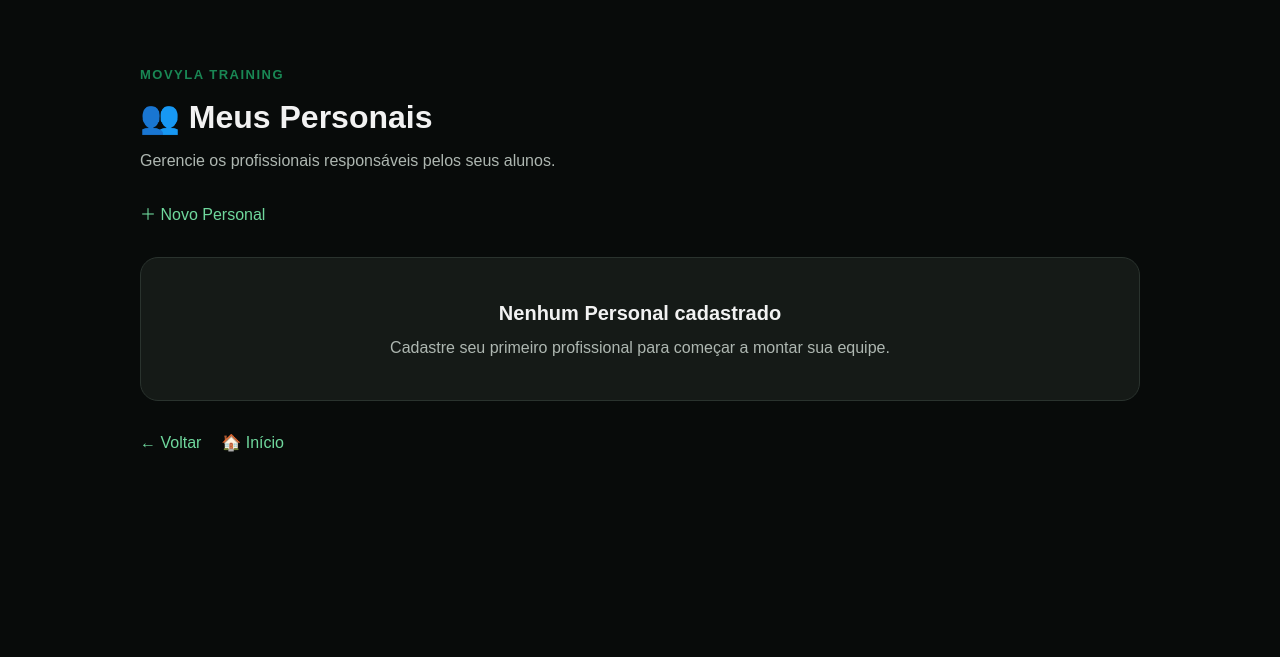
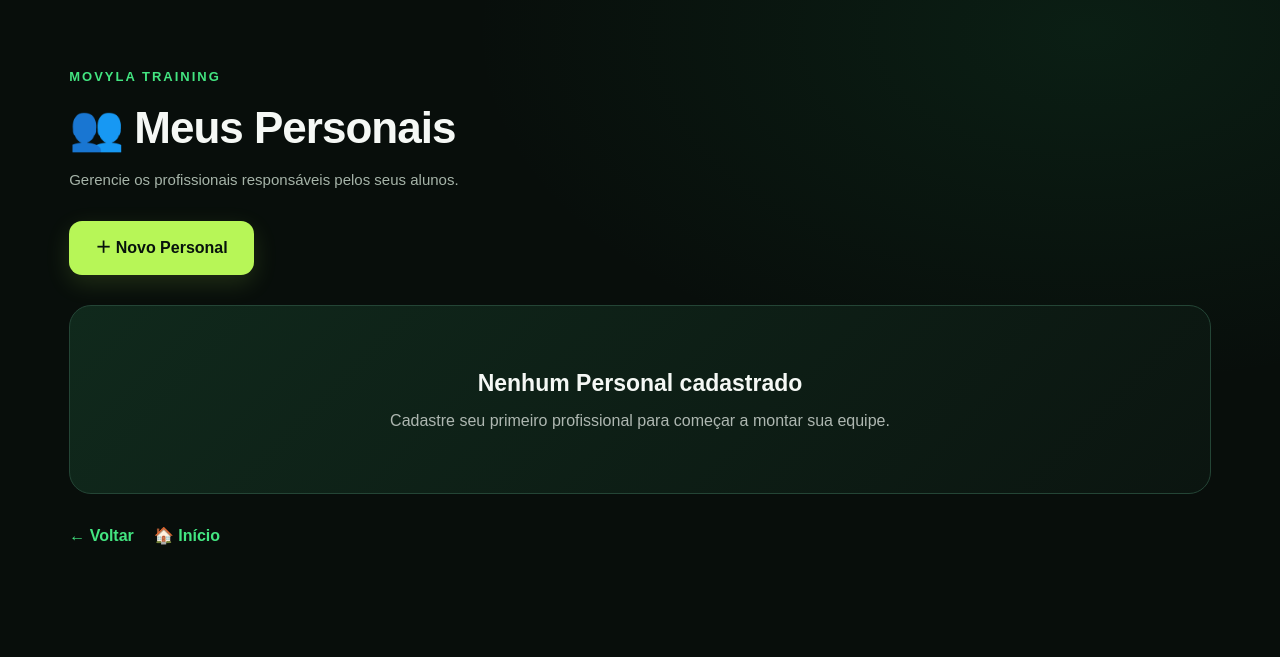
Before and after one commit to eltonhd/movyla-training, a Flask app: page /personais in a window 1280 px wide. Shown: the top 657 px of the page. Run offline with Flask 3, Linux system fonts and the light colour scheme; the visitor is signed in with stand-in values (Sample User, id 1); data comes from the database, SQL or seed files in the repository.

Commit message:
style: visual premium da pagina de personais

```diff
--- a/templates/personais.html
+++ b/templates/personais.html
@@ -176,6 +176,134 @@
     .rodape-acoes a {
         text-decoration: none;
     }
+
+
+/* =========================================
+   MOVYLA TRAINING - PERSONAIS PREMIUM
+   ========================================= */
+
+body {
+    background:
+        radial-gradient(
+            ellipse at 85% 5%,
+            rgba(30, 150, 85, 0.12),
+            transparent 40%
+        ),
+        #080e0b;
+    color: #f5f8f5;
+}
+
+.pagina {
+    max-width: 1200px;
+    margin: 0 auto;
+    padding: 42px 18px 70px;
+}
+
+.label-pagina {
+    color: #43e581;
+    font-weight: 800;
+    letter-spacing: 2px;
+}
+
+.cabecalho-pagina h1 {
+    font-size: clamp(30px, 4vw, 44px);
+    font-weight: 900;
+    letter-spacing: -1px;
+    color: #f5f8f5;
+}
+
+.cabecalho-pagina p {
+    color: #a6b4a9;
+    font-size: 15px;
+}
+
+.acoes-topo {
+    margin: 30px 0;
+}
+
+.acoes-topo .botao-principal {
+    display: inline-flex;
+    align-items: center;
+    justify-content: center;
+    padding: 15px 26px;
+    border-radius: 13px;
+    background: #b7f657;
+    color: #07120c;
+    font-weight: 900;
+    text-decoration: none;
+    box-shadow: 0 8px 25px rgba(183, 246, 87, 0.14);
+    transition: transform .2s, box-shadow .2s;
+}
+
+.acoes-topo .botao-principal:hover {
+    transform: translateY(-2px);
+    box-shadow: 0 12px 30px rgba(183, 246, 87, 0.25);
+}
+
+.personal-card {
+    background:
+        radial-gradient(
+            circle at 90% 10%,
+            rgba(67, 229, 129, .12),
+            transparent 55%
+        ),
+        linear-gradient(135deg, #10291c, #0c1711);
+    border: 1px solid #244536;
+    border-radius: 22px;
+    padding: 28px;
+}
+
+.personal-avatar {
+    background: linear-gradient(135deg, #43e581, #148a48);
+    color: #07120c;
+    border: 2px solid #b7f657;
+}
+
+.personal-info strong {
+    color: #b7f657;
+}
+
+.status-ativo {
+    background: rgba(67, 229, 129, .12);
+    color: #43e581;
+}
+
+.vazio {
+    padding: 60px 25px;
+    background: linear-gradient(135deg, #10291c, #0b1510);
+    border: 1px solid #244536;
+    border-radius: 22px;
+}
+
+.vazio strong {
+    color: #f5f8f5;
+    font-size: 23px;
+}
+
+.rodape-acoes a {
+    color: #43e581;
+    font-weight: 700;
+}
+
+.rodape-acoes a:hover {
+    color: #b7f657;
+}
+
+@media (max-width: 600px) {
+    .pagina {
+        padding: 25px 12px 45px;
+    }
+
+    .acoes-topo .botao-principal {
+        width: 100%;
+    }
+
+    .personais-grid {
+        grid-template-columns: 1fr;
+    }
+}
+
+
 </style>
 
 
```
